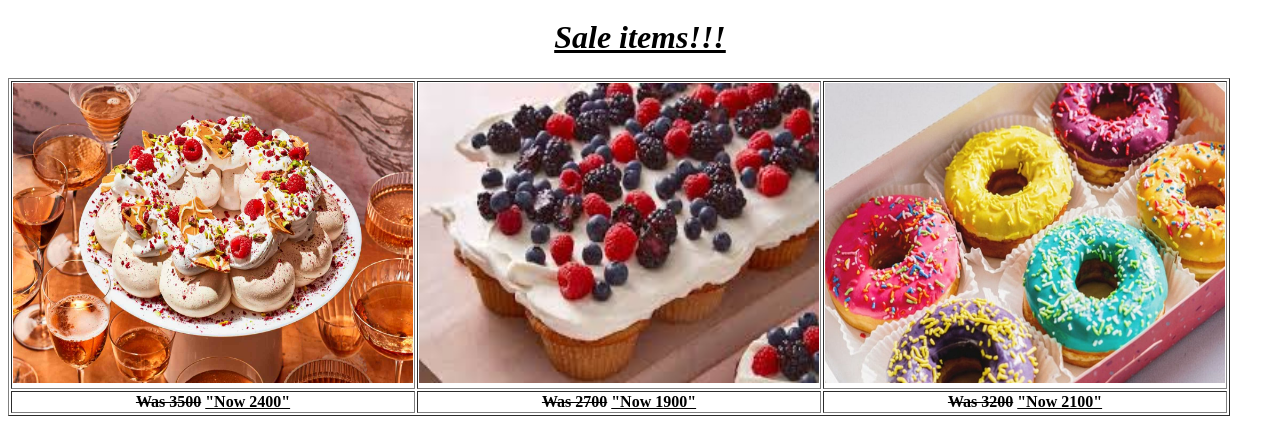
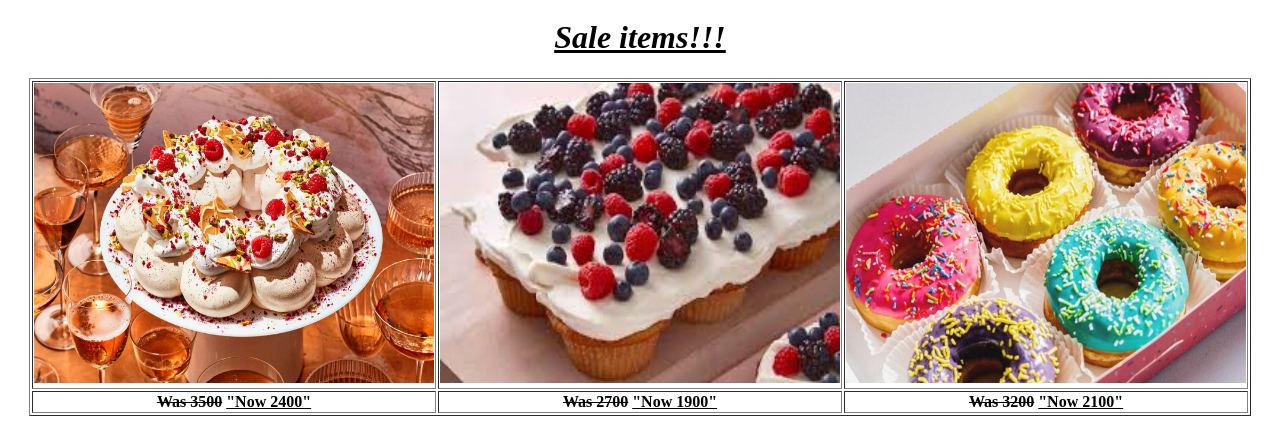
Before and after one commit to rimshaaltaf1/bakeryweb, a plain HTML site: page menu.html in a window 1280 px wide. Shown: the part 2508-2932 px from the top of the page. Drawn offline with Linux system fonts and the light colour scheme.

Commit message:
Update menu.html

```diff
--- a/menu.html
+++ b/menu.html
@@ -72,7 +72,7 @@
 
 <center><h1><i><u>Sale items!!!</u></i></h1></center>
 
-<center></center><table border="1px">
+<center><table border="1px">
     <tr>
        <td><img src="images/menu10.jpg" alt="" width="400" height="300"></td>
         <td><img src="images/menu11.jpg" alt="" width="400" height="300"></td>
```
